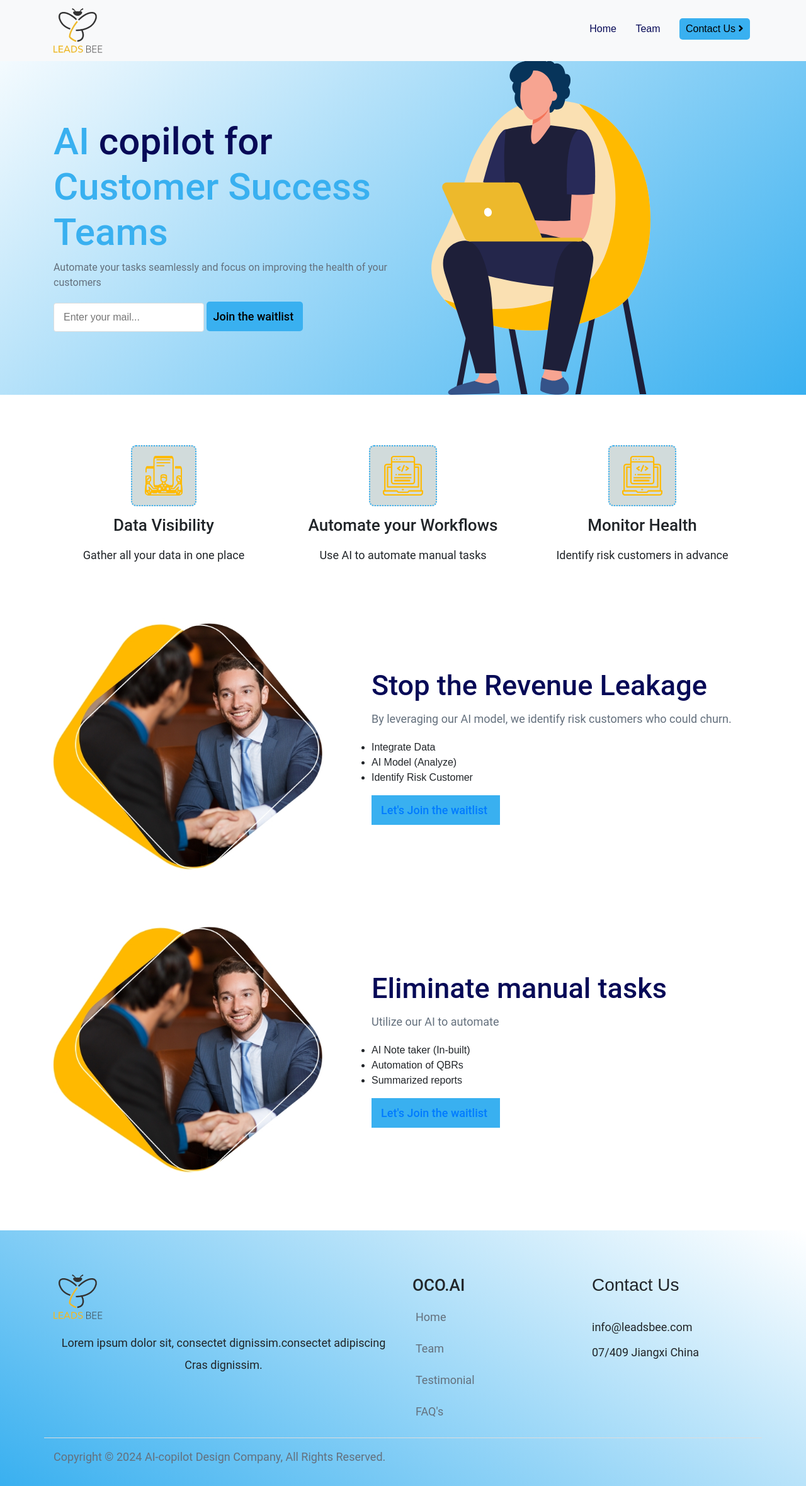
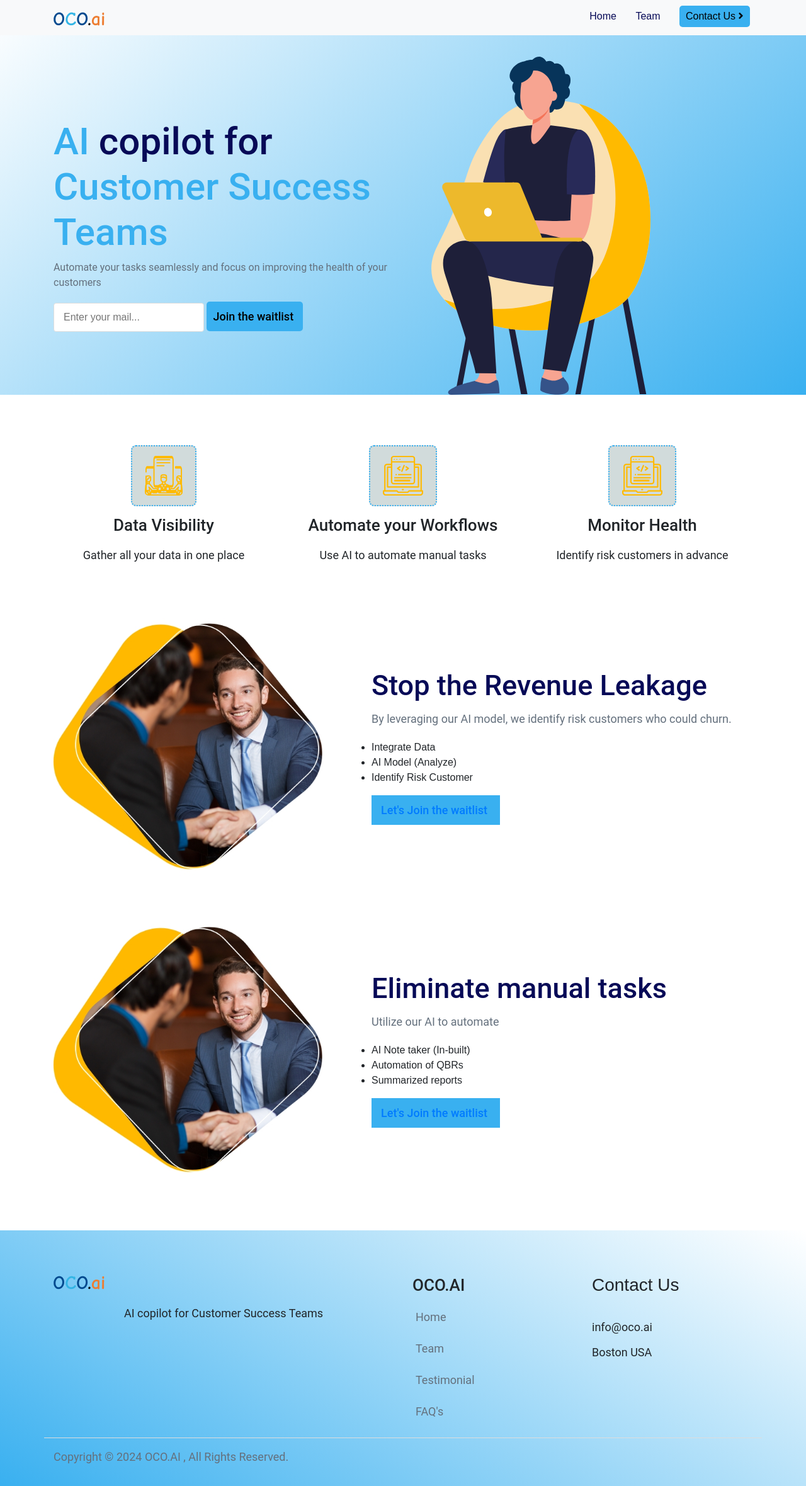
Before and after one commit to dedeepyasai/oco-backend, a website: page index.html in a window 1280 px wide. Shown: the whole page at 63% size. Drawn offline with nearby package versions, Linux system fonts and the light colour scheme.

Commit message:
logo changes

```diff
--- a/index.html
+++ b/index.html
@@ -4,7 +4,7 @@
 <head>
     <meta charset="UTF-8">
     <meta name="viewport" content="width=device-width, initial-scale=1.0">
-    <title>LeadsBee</title>
+    <title>OCO.AI</title>
     <!-- Adding Stylesheets -->
     <link rel="stylesheet" href="https://cdnjs.cloudflare.com/ajax/libs/font-awesome/5.7.1/css/all.min.css">
     <link rel="stylesheet" href="https://maxcdn.bootstrapcdn.com/bootstrap/4.0.0/css/bootstrap.min.css"
@@ -35,7 +35,7 @@ function getApiUrl() {
                     <nav class="navbar navbar-expand-lg navbar-light bg-light main-menu fixed-top ">
                         <div class="container">
                             <a href="index.html" class="navbar-brand">
-                                <img src="./asset/image/Logo.png" alt=" OCO.AI">
+                                <img src="./assets/OCO.ai.png" alt=" OCO.AI">
                             </a>
                             <button class="navbar-toggler" data-toggle="collapse" data-target="#beeToggler">
                                 <span class="navbar-toggler-icon"><i class="fa fa-bars"></i></span>
@@ -185,9 +185,9 @@ could churn.
             <div class="row">
                 <div class="col-md-6">
                     <div class="footer-widget-1">
-                        <img src="./asset/image/Logo.png" alt="">
+                        <img src="./assets/OCO.ai.png" alt="">
                         <p>
-                            Lorem ipsum dolor sit, consectet dignissim.consectet adipiscing Cras dignissim.
+                            AI copilot for Customer Success Teams
                         </p>
                     </div>
                 </div>
@@ -207,7 +207,7 @@ could churn.
                     <div class="footer-widget-4">
                         <h3>Contact Us</h3>
                         <p>
-                            info@leadsbee.com <br> 07/409 Jiangxi China
+                            info@oco.ai <br> Boston USA
                         </p>
                     </div>
                 </div>
@@ -217,7 +217,7 @@ could churn.
                 <div class="col-md-10">
                     <div class="copyright-text">
                         <p>
-                            Copyright © 2024 AI-copilot Design Company, All Rights Reserved.
+                            Copyright © 2024 OCO.AI , All Rights Reserved.
                         </p>
                     </div>
                 </div>
```
Also changed, not shown: team.html (+6 -6 lines), waitlist.html (+1 -1 lines), assets/OCO.ai.png (added).
